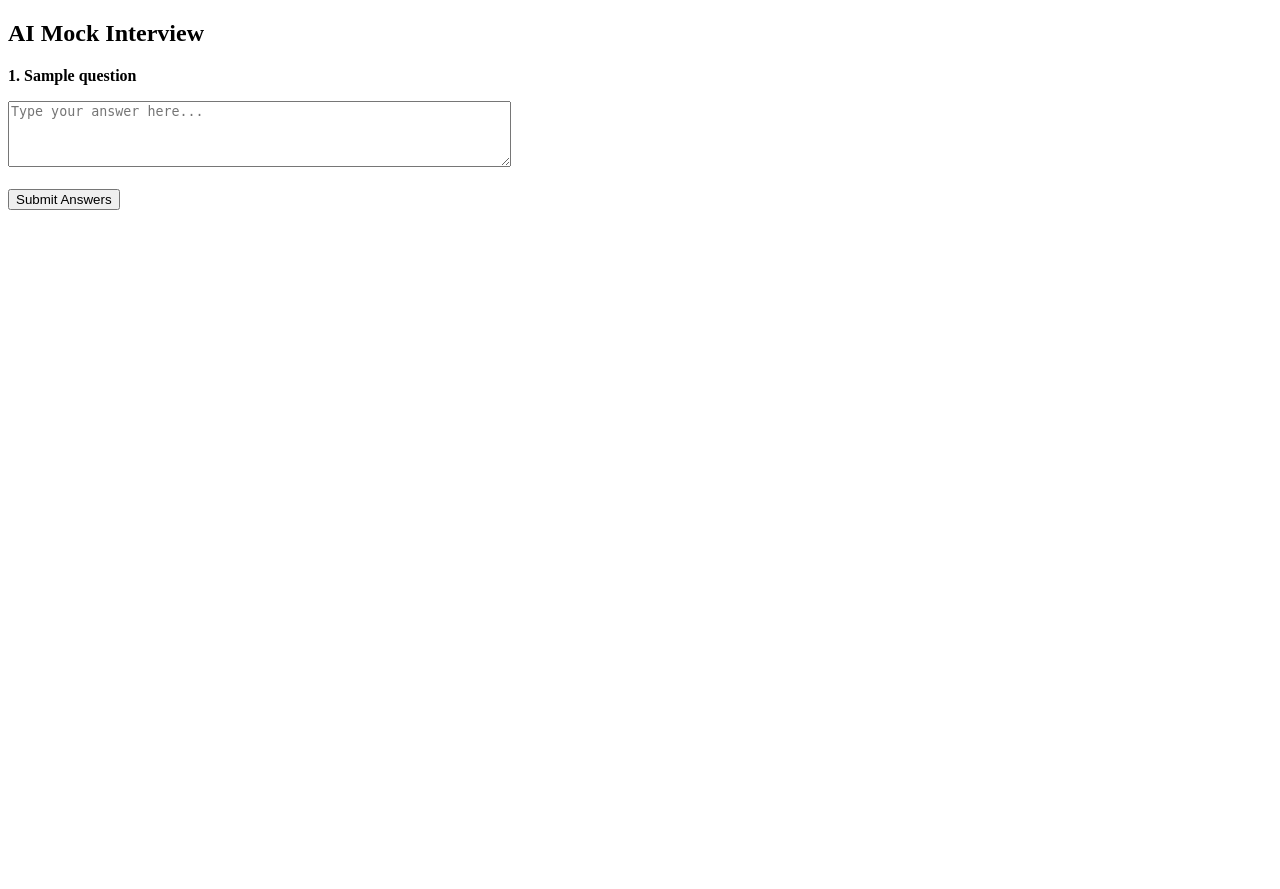
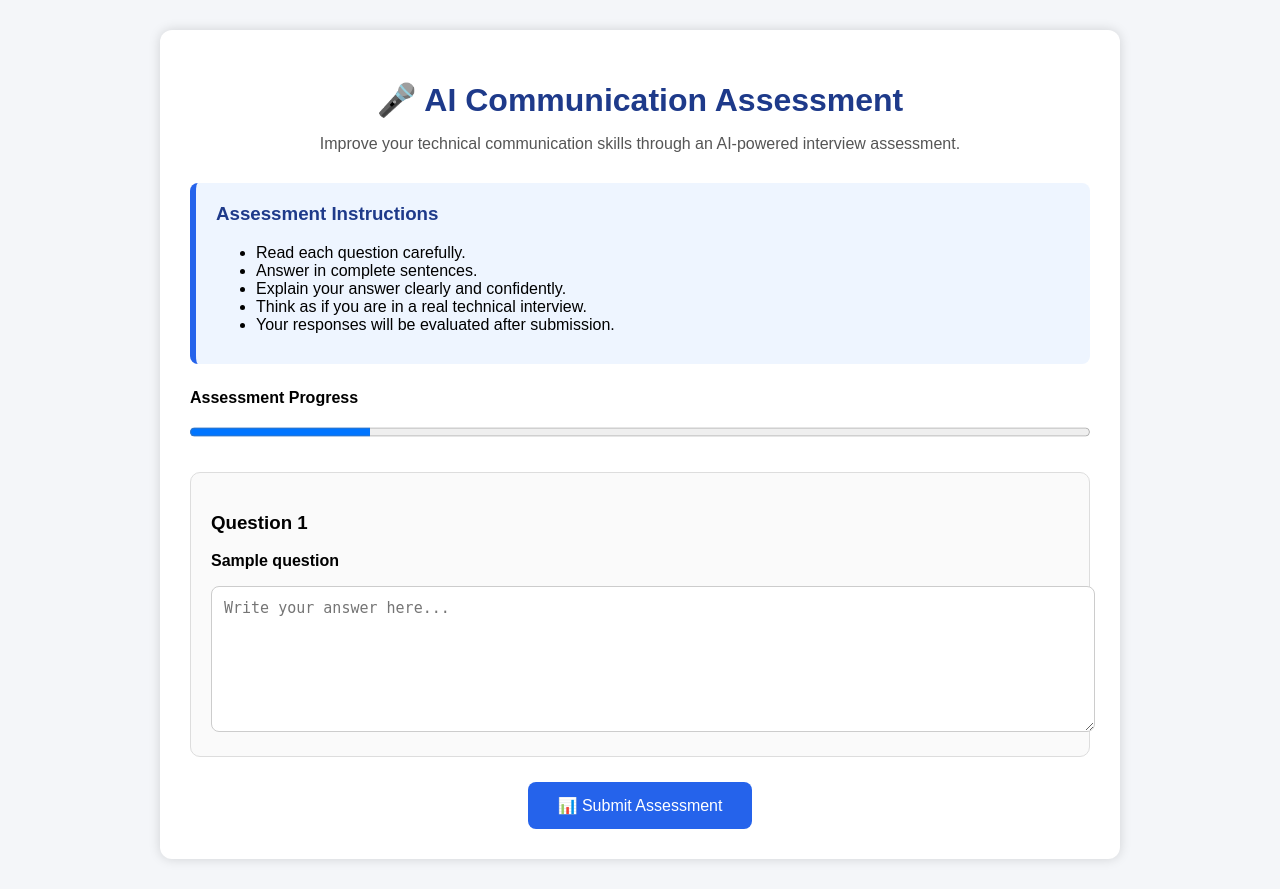
Before and after one commit to vedikajadhav0213-crypto/AI_Interview_Preparation_Assistant, a Flask app: template templates/mock_interview.html in a window 1280 px wide. Before the commit the page ends 210 px from the top, so only its background shows below. Run offline with Flask 3, Linux system fonts and the light colour scheme; the template is opened without the code that fills it: most values are stand-ins (such as "Sample title", 1, 10 or a date in 2020).

Commit message:
Updated AI Communication Assessment module

```diff
--- a/templates/mock_interview.html
+++ b/templates/mock_interview.html
@@ -1,32 +1,187 @@
 <!DOCTYPE html>
-<html>
+<html lang="en">
+
 <head>
-    <title>Mock Interview</title>
+
+    <meta charset="UTF-8">
+    <meta name="viewport" content="width=device-width, initial-scale=1.0">
+
+    <title>AI Communication Assessment</title>
+
+    <style>
+
+        body{
+            font-family: Arial, sans-serif;
+            background:#f4f6f9;
+            margin:0;
+            padding:30px;
+        }
+
+        .container{
+            max-width:900px;
+            margin:auto;
+            background:white;
+            padding:30px;
+            border-radius:12px;
+            box-shadow:0px 0px 12px rgba(0,0,0,0.15);
+        }
+
+        h1{
+            color:#1E3A8A;
+            text-align:center;
+            margin-bottom:10px;
+        }
+
+        .subtitle{
+            text-align:center;
+            color:#555;
+            margin-bottom:30px;
+        }
+
+        .info-box{
+            background:#eef5ff;
+            border-left:6px solid #2563EB;
+            padding:20px;
+            border-radius:8px;
+            margin-bottom:25px;
+        }
+
+        .info-box h3{
+            margin-top:0;
+            color:#1E3A8A;
+        }
+
+        .info-box ul{
+            margin:10px 0;
+        }
+
+        .progress{
+            margin-bottom:30px;
+        }
+
+        progress{
+            width:100%;
+            height:18px;
+        }
+
+        .question-box{
+            background:#fafafa;
+            padding:20px;
+            border-radius:10px;
+            margin-bottom:25px;
+            border:1px solid #ddd;
+        }
+
+        textarea{
+            width:100%;
+            height:120px;
+            padding:12px;
+            border-radius:8px;
+            border:1px solid #ccc;
+            resize:vertical;
+            font-size:15px;
+        }
+
+        .submit-btn{
+
+            background:#2563EB;
+            color:white;
+            padding:14px 30px;
+            border:none;
+            border-radius:8px;
+            font-size:16px;
+            cursor:pointer;
+
+        }
+
+        .submit-btn:hover{
+
+            background:#1E40AF;
+
+        }
+
+    </style>
+
 </head>
+
 <body>
 
-<h2>AI Mock Interview</h2>
+<div class="container">
+
+<h1>🎤 AI Communication Assessment</h1>
+
+<p class="subtitle">
+
+Improve your technical communication skills through an AI-powered interview assessment.
+
+</p>
+
+<div class="info-box">
+
+<h3>Assessment Instructions</h3>
+
+<ul>
+
+<li>Read each question carefully.</li>
+
+<li>Answer in complete sentences.</li>
+
+<li>Explain your answer clearly and confidently.</li>
+
+<li>Think as if you are in a real technical interview.</li>
+
+<li>Your responses will be evaluated after submission.</li>
+
+</ul>
+
+</div>
+
+<div class="progress">
+
+<p><b>Assessment Progress</b></p>
+
+<progress value="20" max="100"></progress>
+
+</div>
 
 <form method="POST">
 
-    {% for question in questions %}
+{% for question in questions %}
 
-        <p><b>{{ loop.index }}. {{ question["question"] }}</b></p>
+<div class="question-box">
 
-        <textarea
-            name="answer{{ question['id'] }}"
-            rows="4"
-            cols="60"
-            placeholder="Type your answer here..."
-        ></textarea>
+<h3>Question {{ loop.index }}</h3>
 
-        <br><br>
+<p><strong>{{ question["question"] }}</strong></p>
 
-    {% endfor %}
+<textarea
 
-    <button type="submit">Submit Answers</button>
+name="answer{{ question['id'] }}"
+
+placeholder="Write your answer here..."
+
+required
+
+></textarea>
+
+</div>
+
+{% endfor %}
+
+<div style="text-align:center;">
+
+<button type="submit" class="submit-btn">
+
+📊 Submit Assessment
+
+</button>
+
+</div>
 
 </form>
 
+</div>
+
 </body>
+
 </html>
```
Also changed, not shown: 1 other file.
